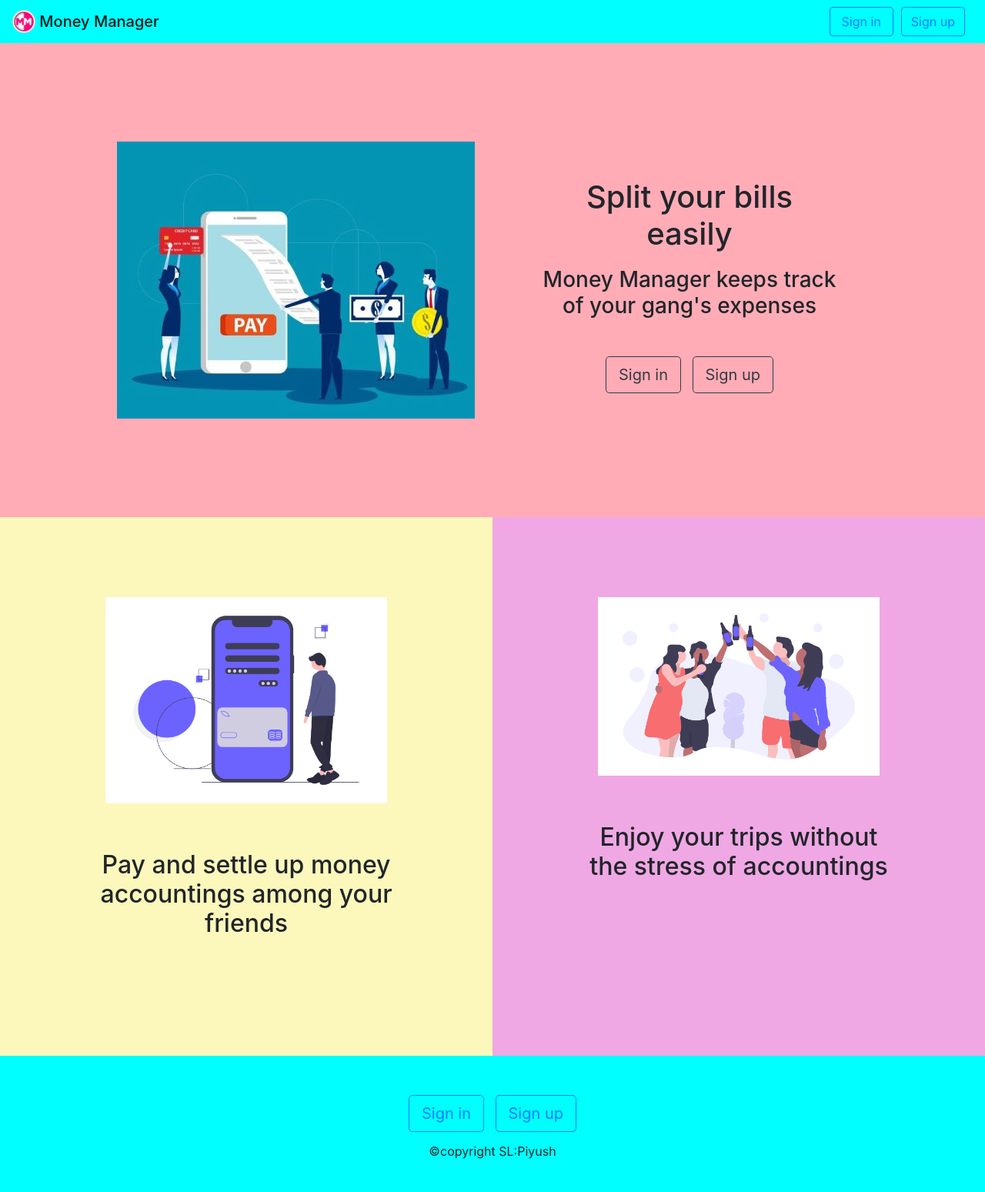
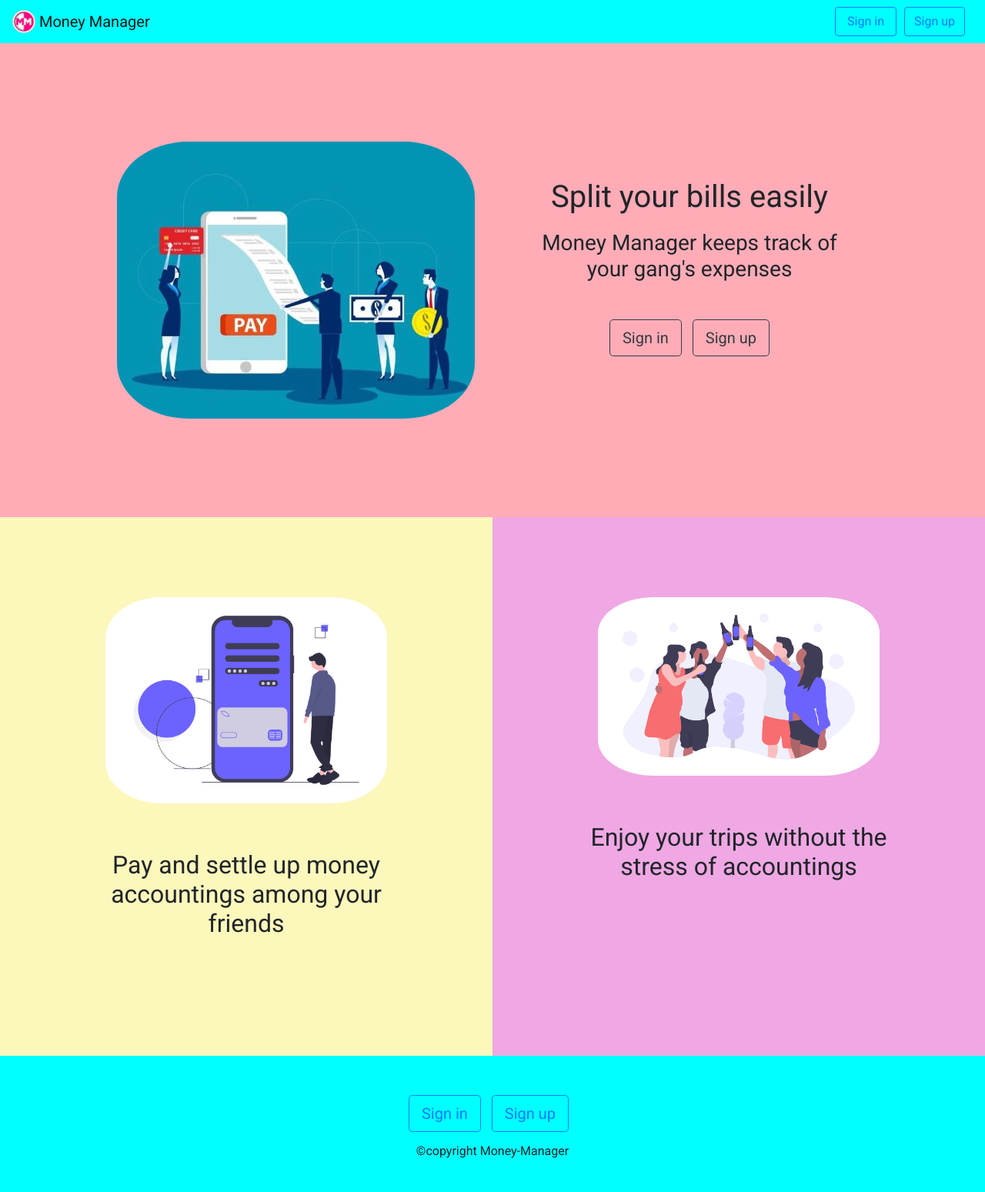
Before and after one commit to Piyush5488/Money-Manager, a web app: file index.html in a window 1280 px wide. Shown: the whole page at 77% size. Run offline with its HTML, style and script files only (its server is not run), Linux system fonts and the light colour scheme.

Commit message:
Front-end Complete

```diff
--- a/css/styles.css
+++ b/css/styles.css
@@ -1,5 +1,7 @@
 /* Navbar */
-
+#navbar{
+  font-family: 'Roboto', sans-serif;
+}
 .nav-img{
   border-radius: 50%;
 }
@@ -7,6 +9,9 @@
 .navbar-header{
   margin-left:5px;
   width:100%;
+}
+.btn-outline-primary{
+  color: #212529;
 }
 .btn0{
   padding-left: 15px;
@@ -27,6 +32,7 @@
 #home{
   background-color: #ffacb7;
   text-align: center;
+  font-family: 'Roboto', sans-serif;
 }
 
   #home{
@@ -92,6 +98,10 @@
   }
   .f-head{
     font-size: 2rem;
+    font-family: 'Roboto', sans-serif;
+  }
+  .copyright{
+    margin-top: 1%;
   }
   @media (max-width: 576px) {
     .feature2{
@@ -102,13 +112,21 @@
     }
     .f-head{
       font-size: 1.5rem;
+      font-family: 'Roboto', sans-serif;
     }
+    .copyright{
+      margin-top: 5%;
+    }
+
   }
 
   .image img {
     margin-top: 17%;
     width: 60%;
     height: auto;
+}
+.feature-image{
+  border-radius: 20%;
 }
 
 .f-content{
@@ -125,7 +143,5 @@
   background-color: #00ffff;
   padding-top: 4%;
   padding-bottom: 2%;
+  font-family: 'Roboto', sans-serif;
 }
-.copyright{
-  margin-top: 1%;
-}
--- a/index.html
+++ b/index.html
@@ -5,6 +5,8 @@
     <title>Money Manager</title>
     <!-- Make responsive for mobile devices -->
     <meta name="viewport" content="width=device-width, initial-scale=1">
+    <!-- Google fonts -->
+    <link href="https://fonts.googleapis.com/css2?family=Roboto&display=swap" rel="stylesheet">
     <!-- CSS -->
     <link rel="stylesheet" href="css/styles.css">
     <!-- Bootstrap -->
@@ -46,7 +48,7 @@
       <div class="container">
         <div class="row home-row">
           <div class="col-lg-6">
-            <img src="images/image.jpg" alt="" class="home-img img-fluid">
+            <img src="images/image.jpg" alt="" class="home-img img-fluid feature-image">
 
           </div>
           <div class="col-lg-6 home-col">
@@ -73,18 +75,18 @@
         <div class="row">
           <div class="col-lg-6 feature1">
             <div class="image">
-                <img src="images/Pay.png" alt="">
+                <img class="feature-image" src="images/Pay.png" alt="">
             </div>
             <div class="f-content">
-              <h1 class="f-head">Pay and settle up money accountings among your friends</h1>
+              <h3 class="f-head">Pay and settle up money accountings among your friends</h3>
             </div>
           </div>
           <div class="col-lg-6 feature2">
             <div class="image">
-                <img src="images/Trips.png" alt="">
+                <img class="feature-image" src="images/Trips.png" alt="">
             </div>
             <div class="f-content">
-              <h1 class="f-head">Enjoy your trips without the stress of accountings</h1>
+              <h3 class="f-head">Enjoy your trips without the stress of accountings</h3>
             </div>
 
           </div>
@@ -102,11 +104,16 @@
         <div class="row">
           <div class="col-lg-12">
             <div class="buttons">
-              <button type="button" class="btn btn-lg btn-outline-primary btn1">Sign in</button>
-              <button type="button" class="btn btn-lg btn-outline-primary">Sign up</button>
+              <button type="button" class="btn btn-outline-primary btn1">Sign in</button>
+              <button type="button" class="btn btn-outline-primary">Sign up</button>
+              <script type="text/javascript">
+              if ($(window).width() > 414) {
+                  $("#footer").find("button").attr("class", "btn btn-lg btn-outline-primary btn1");
+                  }
+              </script>
             </div>
             <div class="copyright">
-              <p>©copyright SL:Piyush</p>
+              <p>©copyright Money-Manager</p>
             </div>
           </div>
 
```
